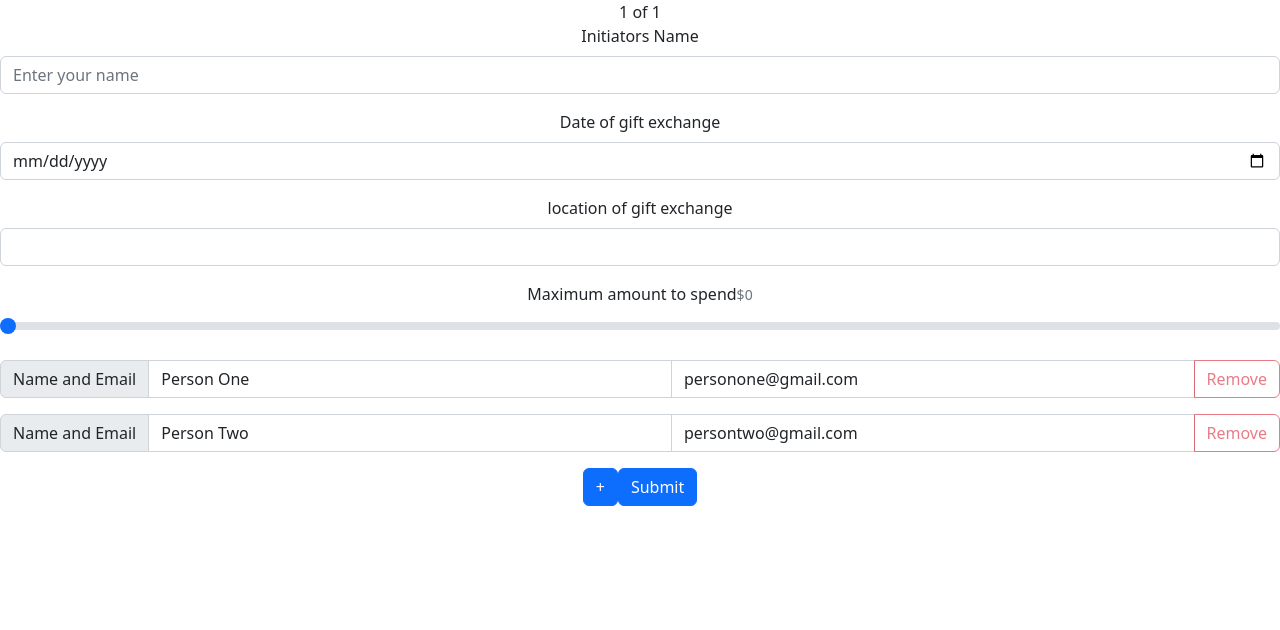
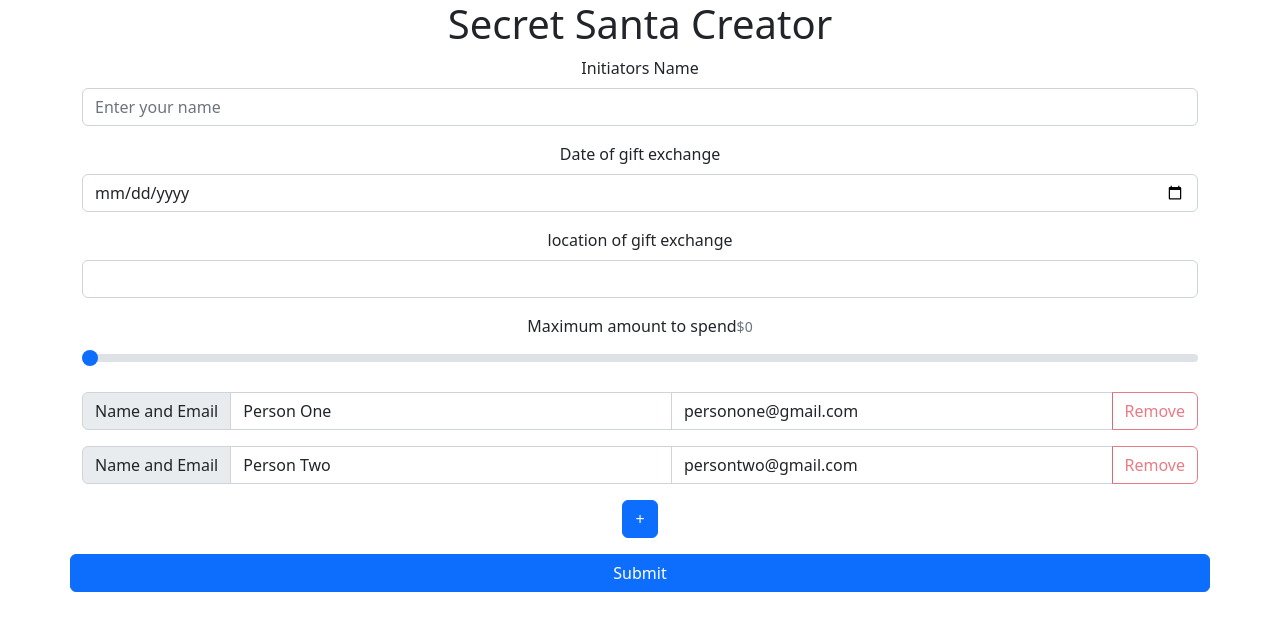
Before and after one commit to perryneal11/secret-santa, a React (Create React App) app: page / in a window 1280 px wide. Shown: the top 630 px of the page. Built offline with nearby package versions, Linux system fonts and the light colour scheme.

Commit message:
sane styling real quick

```diff
--- a/src/App.js
+++ b/src/App.js
@@ -45,9 +45,8 @@ function App() {
   };
 
   let sendInvites = (initiator, location, date, limit, result) => {
-    console.log(result.type)
+    console.log(result.type);
     result.forEach((a) => {
-
       var templateParams = {
         initiator: initiator,
         location: location,
@@ -57,7 +56,12 @@ function App() {
         to: a.santa.email,
       };
 
-      console.log("emailing" + templateParams.to + " their recipient is " + a.receiver.name)
+      console.log(
+        "emailing" +
+          templateParams.to +
+          " their recipient is " +
+          a.receiver.name
+      );
 
       emailjs
         .send(
@@ -89,11 +93,10 @@ function App() {
   return (
     <div className="App">
       <Container>
+        <Row><h1>Secret Santa Creator</h1></Row>
         <Row>
-          <Col>1 of 1</Col>
-        </Row>
-      </Container>
-
+          <Col>
+            {" "}
             <Form onSubmit={(e) => handleSubmit(e)}>
               <Form.Group className="mb-3" controlId="initiatorName">
                 <Form.Label>Initiators Name</Form.Label>
@@ -176,7 +179,6 @@ function App() {
                     </InputGroup>
                   );
                 })}
-        </Form.Group>
                 <Button
                   variant="primary"
                   type="submit"
@@ -184,11 +186,17 @@ function App() {
                 >
                   +
                 </Button>
-
+              </Form.Group>
+            </Form>
+          </Col>
+        </Row>
+        <Row>
+          {" "}
           <Button variant="primary" type="submit">
             Submit
           </Button>
-      </Form>
+        </Row>
+      </Container>
     </div>
   );
 }
```
Lines whose indentation alone changed are shown as unchanged.
